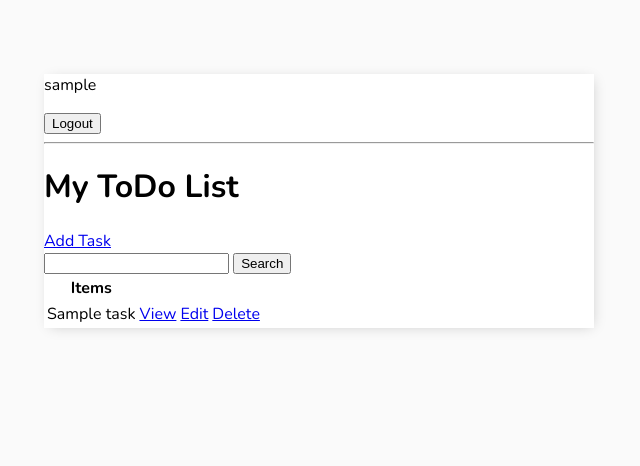
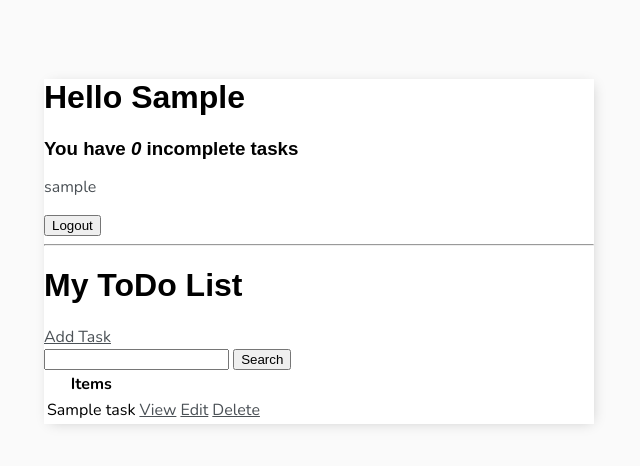
Before and after one commit to GayathriG5787/djangoTodo, a Django app: page / in a window 1280 px wide. Shown: the top 466 px of the page, without its empty margins (321-961 px from the left). Run offline with Django 5.2, Linux system fonts and the light colour scheme; a user stored in the database is signed in; tables that the repository leaves empty hold one stand-in row (values such as "Sample post"); some web fonts are replaced.

Commit message:
header added in task_list

```diff
--- a/base/templates/base/main.html
+++ b/base/templates/base/main.html
@@ -13,6 +13,14 @@
             background-color: #FAFAFA;
             font-family: "Nunito", sans-serif;
             padding-top: 50px;
+        }
+
+        h1, h2, h3, h4, h5 {
+            font-family: "Raleway", sans-serif;
+        }
+
+        a, p {
+            color: #4b5156;
         }
 
         .container {
--- a/base/templates/base/task_list.html
+++ b/base/templates/base/task_list.html
@@ -1,6 +1,15 @@
 {% extends 'base/main.html' %}
 
 {% block content %}
+
+<div class="header-bar">
+  <div>
+    <!-- |title ensures that the first letter is capitalized -->
+    <h1>Hello {{request.user|title}}</h1>
+    <!-- |pluralize checks the count value and if the count > 1 it adds "s" -->
+    <h3 style="margin: 0;">You have <i>{{count}}</i> incomplete task{{ count|pluralize:"s" }} </h3>
+  </div>
+</div>
 
 {% if request.user.is_authenticated %}
     <p>{{request.user}}</p>
```
